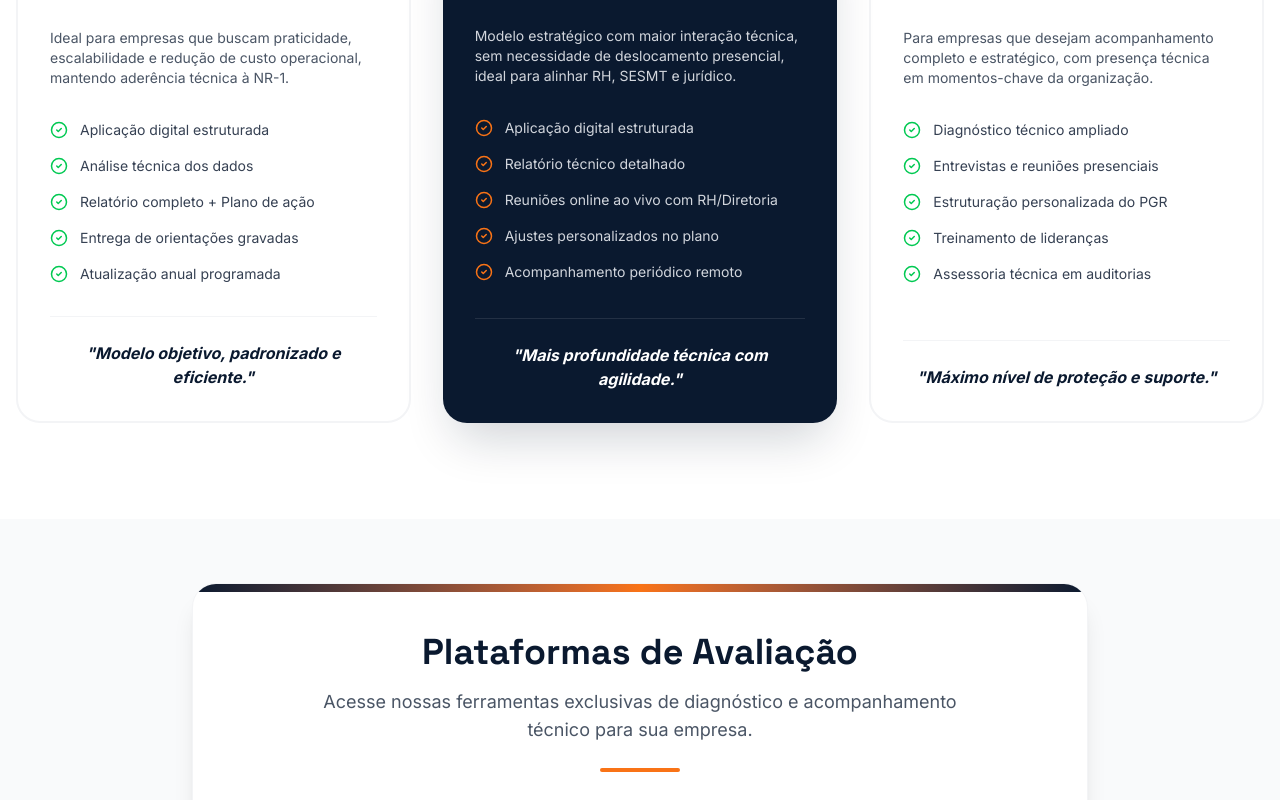
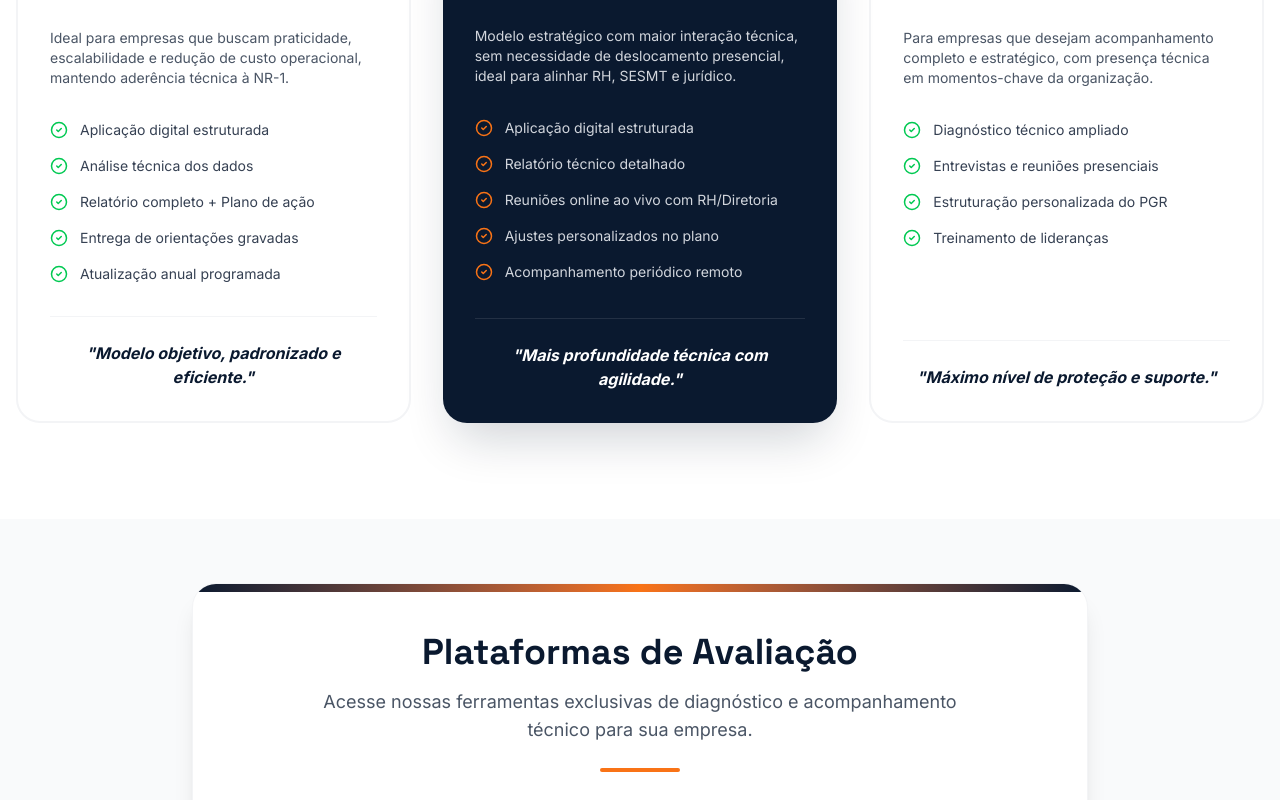
Before and after one commit to rahulsofor-lang/Axion-site, a React (Vite) app: page / in a window 1280 px wide. Shown: the part 2080-2880 px from the top of the page. Built offline with nearby package versions, Linux system fonts and the light colour scheme.

Commit message:
feat: Remove "Assessoria técnica em auditorias" from premium plan
The "Assessoria técnica em auditorias" item was removed from the list of features for the "Gerenciamento Premium" plan. This change reflects a refinement in service offerings.

```diff
--- a/src/App.tsx
+++ b/src/App.tsx
@@ -350,7 +350,7 @@ export default function App() {
               </div>
               <p className="text-gray-600 mb-8 text-sm">Para empresas que desejam acompanhamento completo e estratégico, com presença técnica em momentos-chave da organização.</p>
               <ul className="space-y-4 mb-8">
-                {['Diagnóstico técnico ampliado', 'Entrevistas e reuniões presenciais', 'Estruturação personalizada do PGR', 'Treinamento de lideranças', 'Assessoria técnica em auditorias'].map((item) => (
+                {['Diagnóstico técnico ampliado', 'Entrevistas e reuniões presenciais', 'Estruturação personalizada do PGR', 'Treinamento de lideranças'].map((item) => (
                   <li key={item} className="flex items-center gap-3 text-sm text-gray-700">
                     <CheckCircle2 size={18} className="text-green-500 shrink-0" />
                     {item}
```
